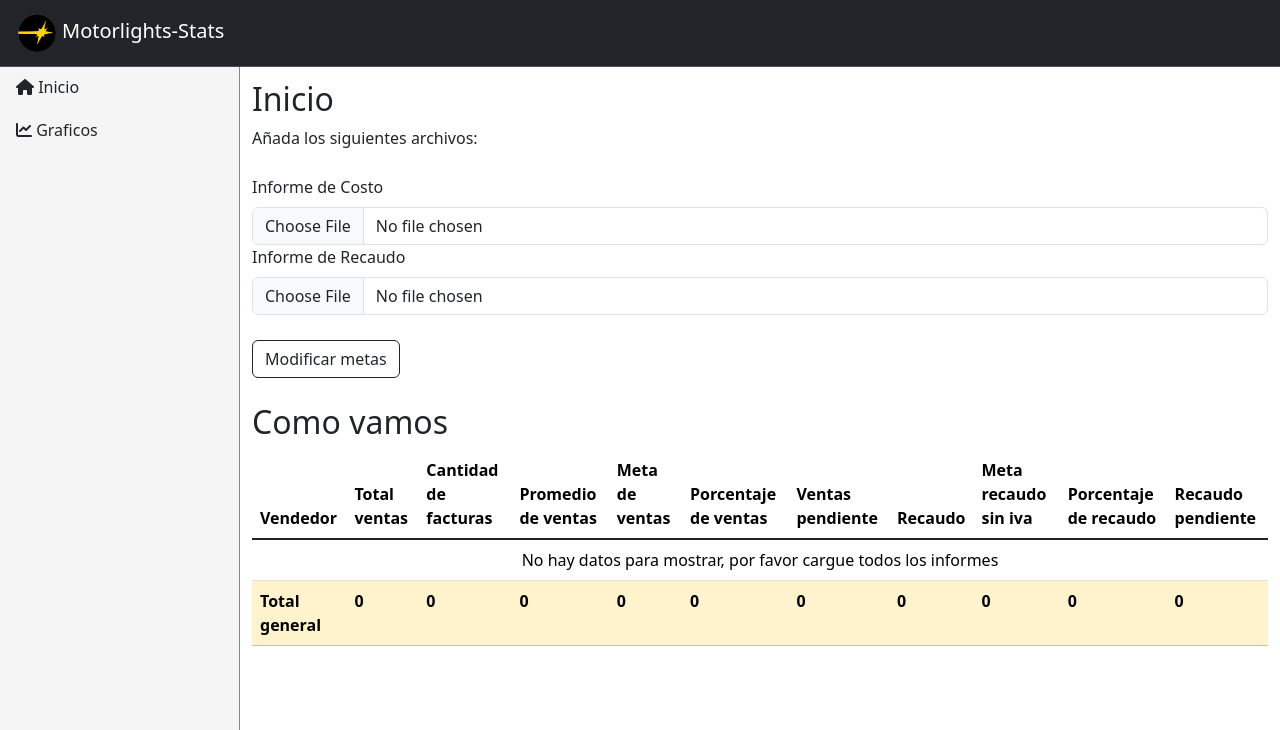
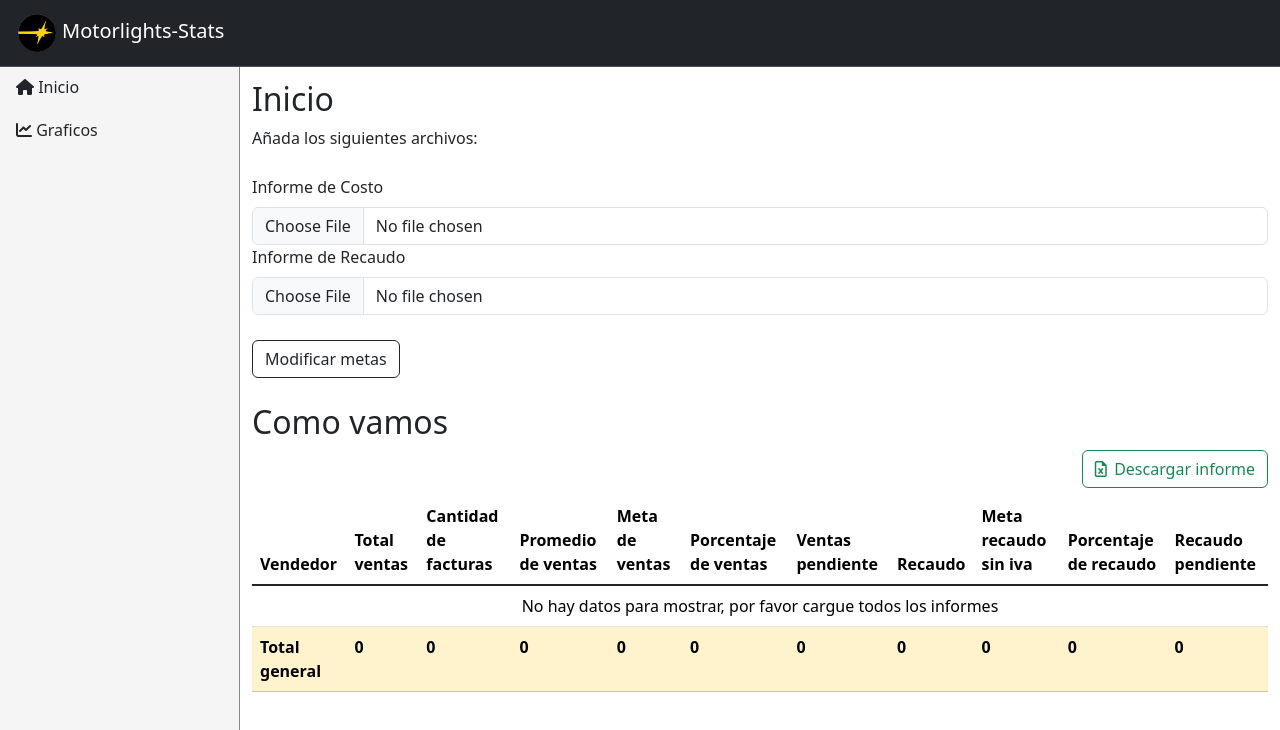
Before and after one commit to jtrocha4/motorlights-stats, a React (Vite) app: page / in a window 1280 px wide. Shown: the top 730 px of the page. Built offline with nearby package versions, Linux system fonts and the light colour scheme.

Commit message:
implementacion de la funcionalidad descargar informe. Componente buttonDownloadExcel

```diff
--- a/package.json
+++ b/package.json
@@ -11,7 +11,7 @@
   "dependencies": {
     "react": "^18.2.0",
     "react-dom": "^18.2.0",
-    "xlsx": "^0.18.5"
+    "xlsx": "https://cdn.sheetjs.com/xlsx-0.20.0/xlsx-0.20.0.tgz"
   },
   "devDependencies": {
     "@types/react": "^18.2.15",
--- a/src/App.css
+++ b/src/App.css
@@ -57,3 +57,7 @@ nav .logo{
 .button-group{
   margin: 25px 0;
 }
+
+button i {
+  padding-right: 0.2rem;
+}
--- a/src/App.jsx
+++ b/src/App.jsx
@@ -6,6 +6,7 @@ import Sidebar from './components/Sidebar'
 import { useEffect, useState } from 'react'
 import Table from './components/Table'
 import ModalGoals from './components/ModalGoals'
+import ButtonDownloadExcel from './components/buttonDownloadExcel'
 
 function App () {
   const [excelData, setExcelData] = useState([])
@@ -29,6 +30,7 @@ function App () {
 
   const handleReadCostFile = (event) => {
     const file = event.target.files[0]
+    // eslint-disable-next-line no-undef
     const reader = new FileReader()
 
     reader.onload = (e) => {
@@ -44,6 +46,7 @@ function App () {
 
   const handleReadCollectionFile = (event) => {
     const file = event.target.files[0]
+    // eslint-disable-next-line no-undef
     const reader = new FileReader()
 
     reader.onload = (e) => {
@@ -142,7 +145,7 @@ function App () {
                 promedioVentas: averageSale,
                 metaVentas: goalSale,
                 porcentajeVentas: percetageSale,
-                metaVentasPendiente: pendingSalesTarget,
+                ventasPendiente: pendingSalesTarget,
                 totalRecaudo: 0,
                 metaRecaudoSinIva: collectionTarget,
                 porcentajeRecaudo: percentageCollected,
@@ -251,6 +254,13 @@ function App () {
     setCollectionGoalBySeller(collectionGoalsFormData)
   }
 
+  const [grandTotal, setGrandTotal] = useState({})
+
+  const sendGrandTotal = (grandTotal) => {
+    // console.log(grandTotal)
+    return setGrandTotal(grandTotal)
+  }
+
   return (
     <>
       <Navbar />
@@ -268,7 +278,10 @@ function App () {
           </div>
           <div>
             <h2>Como vamos</h2>
-            <Table headers={['Vendedor', 'Total ventas', 'Cantidad de facturas', 'Promedio de ventas', 'Meta de ventas', 'Porcentaje de ventas', 'Ventas pendiente', 'Recaudo', 'Meta recaudo sin iva', 'Porcentaje de recaudo', 'Recaudo pendiente']} data={data} currencyFormat={currencyFormat} toFixed={toFixed} />
+            <div className='d-grid gap-2 d-md-flex justify-content-md-end mb-2'>
+              <ButtonDownloadExcel title='Descargar informe' data={data} currencyFormat={currencyFormat} />
+            </div>
+            <Table headers={['Vendedor', 'Total ventas', 'Cantidad de facturas', 'Promedio de ventas', 'Meta de ventas', 'Porcentaje de ventas', 'Ventas pendiente', 'Recaudo', 'Meta recaudo sin iva', 'Porcentaje de recaudo', 'Recaudo pendiente']} data={data} currencyFormat={currencyFormat} toFixed={toFixed} sendGrandTotal={sendGrandTotal} />
           </div>
         </div>
       </div>
--- /dev/null
+++ b/src/components/ButtonDownloadExcel.jsx
@@ -0,0 +1,129 @@
+import React, { useState } from 'react'
+import * as XLSX from 'xlsx'
+
+const ButtonDownloadExcel = ({ title, data, currencyFormat }) => {
+  // const [loading, setLoading] = useState(false)
+
+  const handleDownload = () => {
+    const headers = ['Vendedor', ...data.map(item => item.vendedor), 'Total']
+    const values = ['Total ventas', 'Cantidad de facturas', 'Promedio de ventas', 'Meta ventas', '% Venta', 'Ventas pendiente', 'Total recaudo', 'Meta recaudo sin iva', '% Recaudo', 'Recaudo pendiente']
+
+    const wsData = [headers]
+
+    values.forEach(value => {
+      const row = [value]
+      data.forEach(item => {
+        switch (value) {
+          case 'Total ventas':
+            row.push([currencyFormat(item.totalVenta)])
+            break
+          case 'Cantidad de facturas':
+            row.push(item.cantidadFacturas)
+            break
+          case 'Promedio de ventas':
+            row.push(currencyFormat(item.promedioVentas))
+            break
+          case 'Meta ventas':
+            row.push(currencyFormat(item.metaVentas))
+            break
+          case '% Venta':
+            row.push(item.porcentajeVentas)
+            break
+          case 'Ventas pendiente':
+            row.push(currencyFormat(item.ventasPendiente))
+            break
+          case 'Total recaudo':
+            row.push(currencyFormat(item.totalRecaudo))
+            break
+          case 'Meta recaudo sin iva':
+            row.push(currencyFormat(item.metaRecaudoSinIva))
+            break
+          case '% Recaudo':
+            row.push(item.porcentajeRecaudo)
+            break
+          case 'Recaudo pendiente':
+            row.push(currencyFormat(item.recaudoPendiente))
+            break
+          default:
+            break
+        }
+      })
+
+      const total = {
+        ventas: 0,
+        facturas: 0,
+        promedioVentas: 0,
+        metaVentas: 0,
+        porcentajeVentas: 0,
+        ventasPendiente: 0,
+        recaudo: 0,
+        metaRecaudoSinIva: 0,
+        porcentajeRecaudo: 0,
+        recaudoPendiente: 0
+      }
+
+      // Operaciones para calcular el total
+      total.ventas = data.reduce((acc, item) => acc + item.totalVenta, 0)
+      total.facturas = data.reduce((acc, item) => acc + item.cantidadFacturas, 0)
+      total.promedioVentas = total.ventas / total.facturas
+      total.metaVentas = data.reduce((acc, item) => acc + item.metaVentas, 0)
+      total.ventasPendiente = data.reduce((acc, item) => acc + item.ventasPendiente, 0)
+      total.porcentajeVentas = 100 - (total.ventasPendiente * 100) / total.metaVentas
+
+      total.recaudo = data.reduce((acc, item) => acc + item.totalRecaudo, 0)
+      total.metaRecaudoSinIva = data.reduce((acc, item) => acc + item.metaRecaudoSinIva, 0)
+      total.porcentajeRecaudo = (total.recaudo * 100) / total.metaRecaudoSinIva
+      total.recaudoPendiente = data.reduce((acc, item) => acc + item.recaudoPendiente, 0)
+
+      if (value === 'Total ventas') {
+        row.push(currencyFormat(total.ventas))
+      }
+      if (value === 'Cantidad de facturas') {
+        row.push(total.facturas)
+      }
+      if (value === 'Promedio de ventas') {
+        row.push(currencyFormat(total.promedioVentas))
+      }
+      if (value === 'Meta ventas') {
+        row.push(currencyFormat(total.metaVentas))
+      }
+      if (value === '% Venta') {
+        row.push(currencyFormat(total.porcentajeVentas))
+      }
+      if (value === 'Ventas pendiente') {
+        row.push(currencyFormat(total.ventasPendiente))
+      }
+      if (value === 'Total recaudo') {
+        row.push(currencyFormat(total.recaudo))
+      }
+      if (value === 'Meta recaudo sin iva') {
+        row.push(currencyFormat(total.metaRecaudoSinIva))
+      }
+      if (value === '% Recaudo') {
+        row.push(currencyFormat(total.porcentajeRecaudo))
+      }
+      if (value === 'Recaudo pendiente') {
+        row.push(currencyFormat(total.recaudoPendiente))
+      }
+      wsData.push(row)
+    })
+
+    const workbook = XLSX.utils.book_new()
+    const sheetName = 'Resumen'
+    const ws = XLSX.utils.aoa_to_sheet(wsData)
+
+    XLSX.utils.book_append_sheet(workbook, ws, sheetName)
+
+    const excelFileName = 'Informe Como Vamos.xlsx'
+    XLSX.writeFile(workbook, excelFileName)
+
+    console.log(`Archivo "${excelFileName}" generado exitosamente.`)
+  }
+  return (
+    <div>
+      <button type='button' className='btn btn-outline-success' onClick={handleDownload}><i className='fa-regular fa-file-excel' /> {title}</button>
+    </div>
+  )
+}
+
+export default ButtonDownloadExcel
--- a/src/components/ModalGoals.jsx
+++ b/src/components/ModalGoals.jsx
@@ -62,7 +62,7 @@ const ModalGoals = ({ title, buttonBackground = 'dark', data = [], sendForm }) =
                       : (
                           data.map(({ vendedor }) => (
                             <div className='mb-3' key={vendedor}>
-                              <label htmlFor={vendedor} className='form-label'>{vendedor}</label>
+                              <label htmlFor={vendedor} className='form-label'><b>{vendedor}</b></label>
                               <input name={`${vendedor}`} type='number' className='form-control mb-2' placeholder='Meta de venta' onChange={handleChange} value={saleGoalsForm[`${vendedor}`]} />
                               <input name={`${vendedor}`} type='number' className='form-control' placeholder='Meta de recaudo' onChange={handleChangeCollectionGoal} value={collectionGoalForm[`${vendedor}`]} />
                             </div>
--- a/src/components/Table.jsx
+++ b/src/components/Table.jsx
@@ -1,6 +1,6 @@
-import React from 'react'
+import React, { useEffect } from 'react'
 
-const Table = ({ headers, data, currencyFormat, toFixed }) => {
+const Table = ({ headers, data, currencyFormat, toFixed, sendGrandTotal }) => {
   const grandTotal = (data) => {
     const grandTotal = {
       sales: 0,
@@ -20,7 +20,7 @@ const Table = ({ headers, data, currencyFormat, toFixed }) => {
       grandTotal.amountBills += element.cantidadFacturas
       grandTotal.averageSales = grandTotal.sales / grandTotal.amountBills
       grandTotal.goalSales += element.metaVentas
-      grandTotal.pendingGoalSales += element.metaVentasPendiente
+      grandTotal.pendingGoalSales += element.ventasPendiente
       grandTotal.percentageSales = 100 - (grandTotal.pendingGoalSales * 100) / grandTotal.goalSales
 
       grandTotal.collection += element.totalRecaudo
@@ -32,9 +32,13 @@ const Table = ({ headers, data, currencyFormat, toFixed }) => {
       grandTotal.percentageSales = toFixed(grandTotal.percentageSales, 1)
       grandTotal.percentageCollection = toFixed(grandTotal.percentageCollection, 1)
     })
+    useEffect(() => {
+      sendGrandTotal(grandTotal)
+    }, [data])
     return grandTotal
   }
   const { sales, amountBills, averageSales, goalSales, percentageSales, pendingGoalSales, collection, collectionTarget, percentageCollection, pendingCollectionGoal } = grandTotal(data)
+
   return (
     <>
       <table className='table table-hover'>
@@ -52,7 +56,7 @@ const Table = ({ headers, data, currencyFormat, toFixed }) => {
             (data.length === 0)
               ? (<tr><td colSpan={11} className='text-center'>No hay datos para mostrar, por favor cargue todos los informes</td></tr>)
               : (
-                  data.map(({ vendedor, totalVenta, cantidadFacturas, promedioVentas, metaVentas, porcentajeVentas, metaVentasPendiente, totalRecaudo, metaRecaudoSinIva, porcentajeRecaudo, recaudoPendiente }, index) => (
+                  data.map(({ vendedor, totalVenta, cantidadFacturas, promedioVentas, metaVentas, porcentajeVentas, ventasPendiente, totalRecaudo, metaRecaudoSinIva, porcentajeRecaudo, recaudoPendiente }, index) => (
                     <tr key={index}>
                       <td>{vendedor}</td>
                       <td>{currencyFormat(totalVenta)}</td>
@@ -60,7 +64,7 @@ const Table = ({ headers, data, currencyFormat, toFixed }) => {
                       <td>{currencyFormat(promedioVentas)}</td>
                       <td>{currencyFormat(metaVentas)}</td>
                       <td>{porcentajeVentas}</td>
-                      <td>{currencyFormat(metaVentasPendiente)}</td>
+                      <td>{currencyFormat(ventasPendiente)}</td>
                       <td>{currencyFormat(totalRecaudo)}</td>
                       <td>{currencyFormat(metaRecaudoSinIva)}</td>
                       <td>{porcentajeRecaudo}</td>
```
Also changed, not shown: 1 other file (tests, documents, lock files or other folders).
